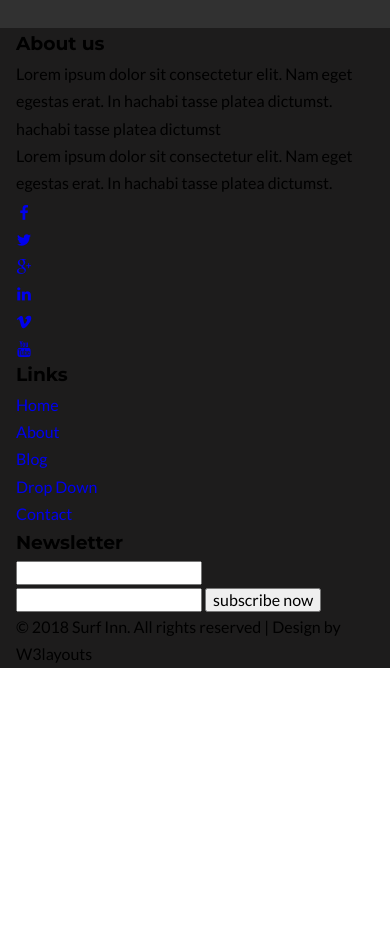
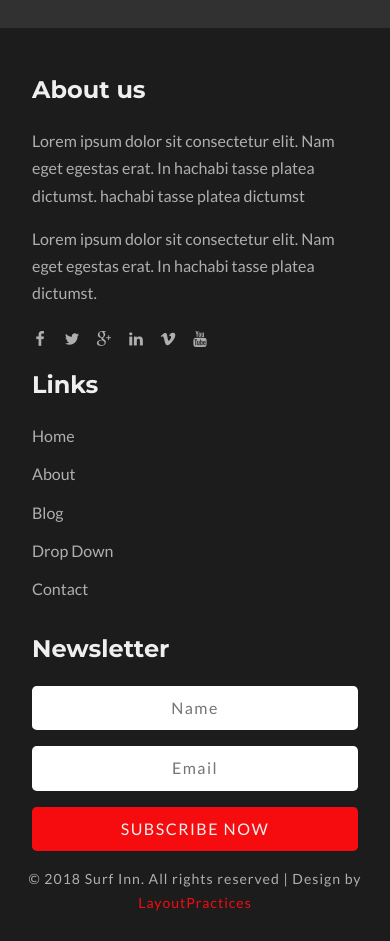
Before and after one commit to Miltoniweb/PageSurf, a plain HTML site: page index.html in a window 390 px wide. Shown: the part 4100-5041 px from the top of the page. Before the commit the page ends 4768 px from the top, so only its background shows below. Drawn offline with Linux system fonts and the light colour scheme.

Commit message:
estilos del footer, terminados version mobile

```diff
--- a/css/styles.css
+++ b/css/styles.css
@@ -609,4 +609,78 @@ img {
       background-color: #EFEFEF; }
 
 .content-footer {
+  padding-top: 1.625em;
+  padding-bottom: 1.625em;
   background-color: #1D1C1C; }
+  .content-footer__about, .content-footer__links, .content-footer__newsletter {
+    margin: 16px 0;
+    padding: 0 16px; }
+  .content-footer__title {
+    margin-bottom: 16px;
+    font-size: 1.5em;
+    color: #EFEFEF; }
+  .content-footer__description {
+    margin-bottom: 16px;
+    font-size: 1em;
+    color: #afafaf; }
+  .content-footer .icon-social {
+    display: -webkit-box;
+    display: -ms-flexbox;
+    display: flex; }
+    .content-footer .icon-social__item {
+      margin-right: 16px; }
+    .content-footer .icon-social__link {
+      color: #afafaf;
+      -webkit-transition: all .6s;
+      -o-transition: all .6s;
+      transition: all .6s; }
+      .content-footer .icon-social__link:hover {
+        color: #F60B0E; }
+  .content-footer .menu-footer {
+    display: -webkit-box;
+    display: -ms-flexbox;
+    display: flex;
+    -webkit-box-orient: vertical;
+    -webkit-box-direction: normal;
+    -ms-flex-direction: column;
+    flex-direction: column; }
+    .content-footer .menu-footer__item {
+      margin-bottom: 11px; }
+    .content-footer .menu-footer__link {
+      color: #afafaf;
+      -webkit-transition: all .6s;
+      -o-transition: all .6s;
+      transition: all .6s; }
+      .content-footer .menu-footer__link:hover {
+        color: #F60B0E; }
+  .content-footer .form-new__input {
+    width: 100%;
+    border-radius: .3em;
+    border: none;
+    margin-bottom: 16px;
+    padding: 13px;
+    text-align: center;
+    letter-spacing: 1.5px; }
+  .content-footer .form-new__btn {
+    display: block;
+    width: 100%;
+    padding: 13px 16px;
+    border: none;
+    border-radius: .3em;
+    cursor: pointer;
+    text-transform: uppercase;
+    letter-spacing: 1.5px;
+    background-color: #F60B0E;
+    color: #EFEFEF;
+    -webkit-transition: all .6s;
+    -o-transition: all .6s;
+    transition: all .6s; }
+    .content-footer .form-new__btn:hover {
+      background-color: #151414; }
+  .content-footer .content-copy {
+    text-align: center;
+    font-size: 0.9375em;
+    letter-spacing: 1px;
+    color: #afafaf; }
+    .content-footer .content-copy a {
+      color: #F60B0E; }
--- a/index.html
+++ b/index.html
@@ -149,14 +149,14 @@
         </div>
         <div class="content-footer__newsletter">
           <h3 class="content-footer__title">Newsletter</h3>
-          <form action="#" method="post">
-            <input type="text" name="name" required="required"/>
-            <input type="email" name="email" required="required"/>
-            <input type="submit" value="subscribe now"/>
+          <form class="form-new" action="#" method="post">
+            <input class="form-new__input" type="text" name="name" required="required" placeholder="Name"/>
+            <input class="form-new__input" type="email" name="email" required="required" placeholder="Email"/>
+            <input class="form-new__btn" type="submit" value="subscribe now"/>
           </form>
         </div>
         <div class="content-copy">
-          <p class="content-copy">&copy; 2018 Surf Inn. All rights reserved | Design by W3layouts</p>
+          <p class="content-copy">&copy; 2018 Surf Inn. All rights reserved | Design by <a href="#">LayoutPractices</a></p>
         </div>
       </div>
     </footer>
```
